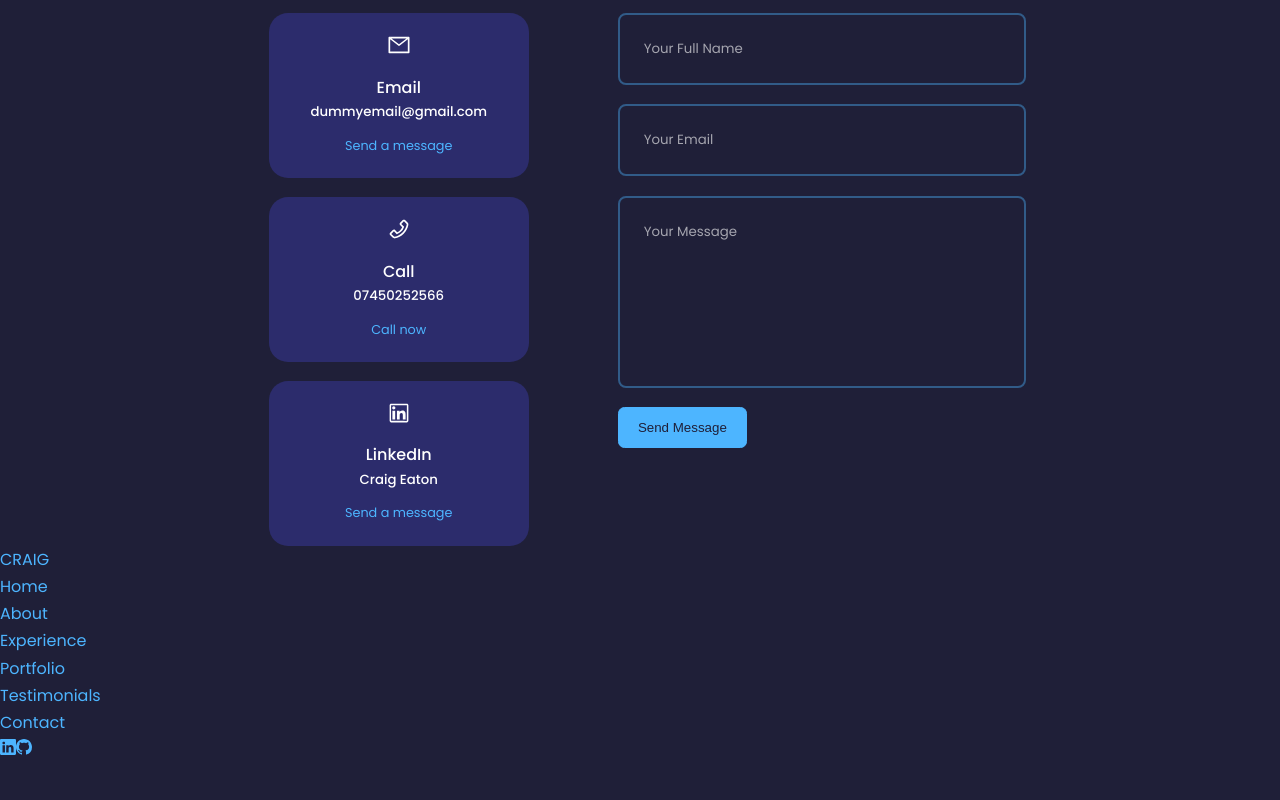
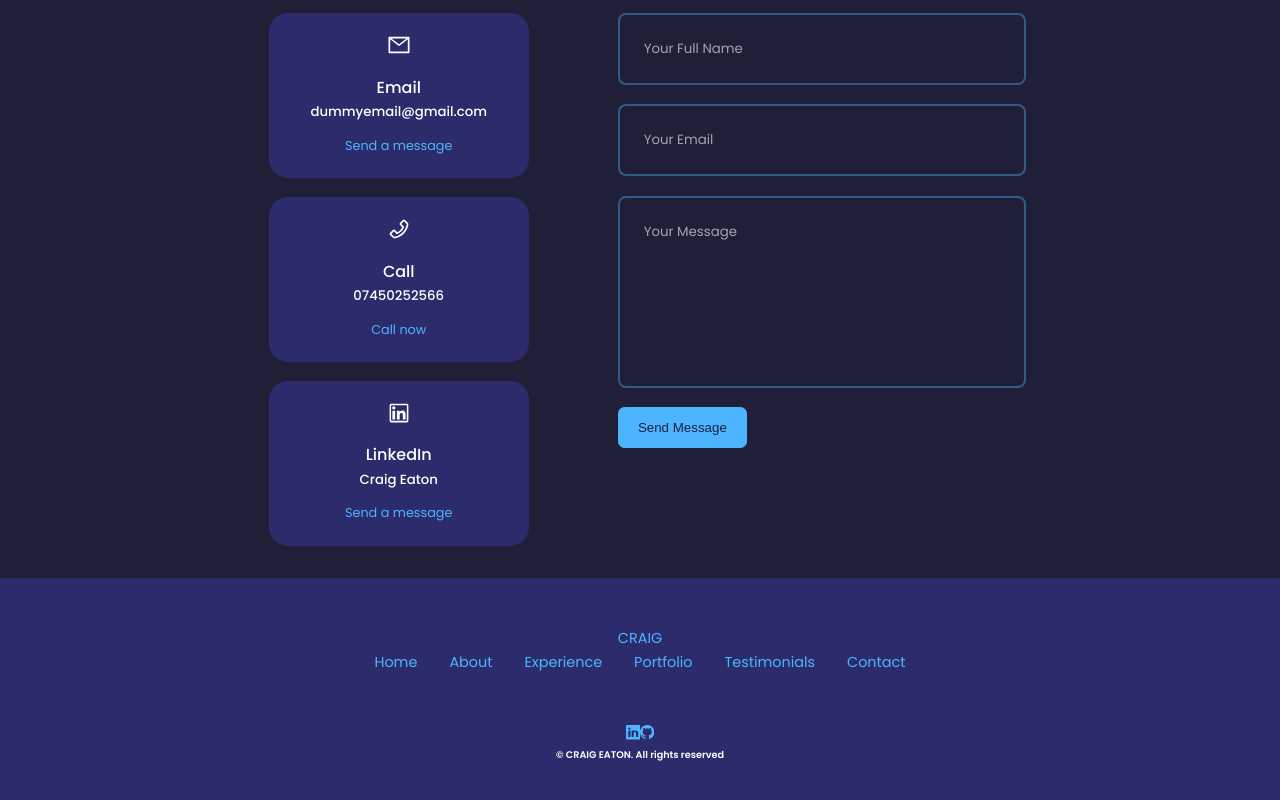
Before and after one commit to craigea92/react-portfolio, a React (Create React App) app: page / in a window 1280 px wide. Shown: the part 3750-4550 px from the top of the page. Before the commit the page ends 4513 px from the top, so only its background shows below. Built offline with nearby package versions, Linux system fonts and the light colour scheme.

Commit message:
Added some basic styling for the footer

```diff
--- a/src/components/footer/Footer.css
+++ b/src/components/footer/Footer.css
@@ -0,0 +1,15 @@
+footer {
+  background: var(--color-bg-variant);
+  padding: 3rem 0 7rem;
+  text-align: center;
+  font-size: 0.9rem;
+  margin-top: 2rem;
+}
+
+.permalinks {
+  display: flex;
+  flex-wrap: wrap;
+  justify-content: center;
+  gap: 2rem;
+  margin: 0 auto 3rem;
+}
--- a/src/components/footer/Footer.jsx
+++ b/src/components/footer/Footer.jsx
@@ -18,7 +18,11 @@ const Footer = () => {
       <li><a href="#contact">Contact</a></li>
     </ul>
 
-    <FooterSocials className=""/>
+    <FooterSocials/>
+
+    <div className="footer__copyright">
+      <h6>&copy; CRAIG EATON. All rights reserved</h6>
+    </div>
   </footer>;
 };
 
```
